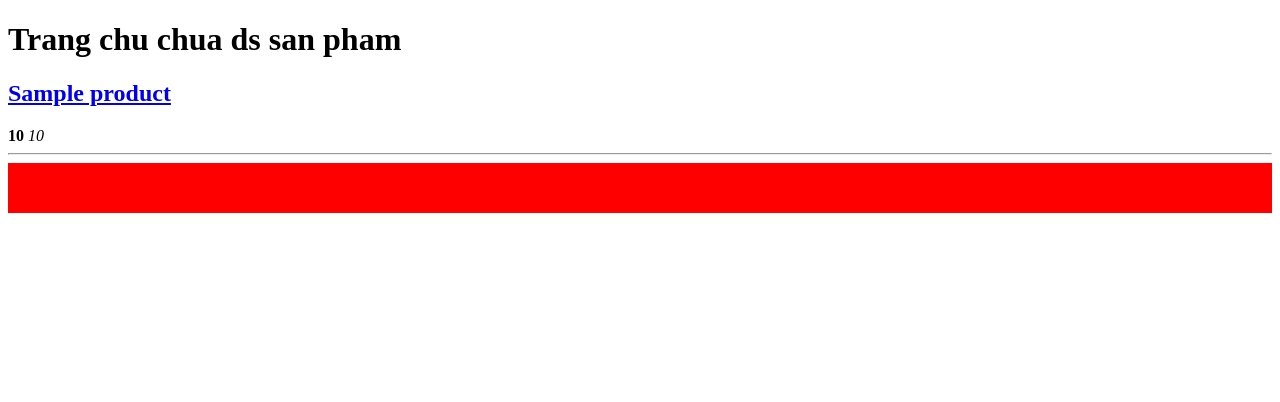
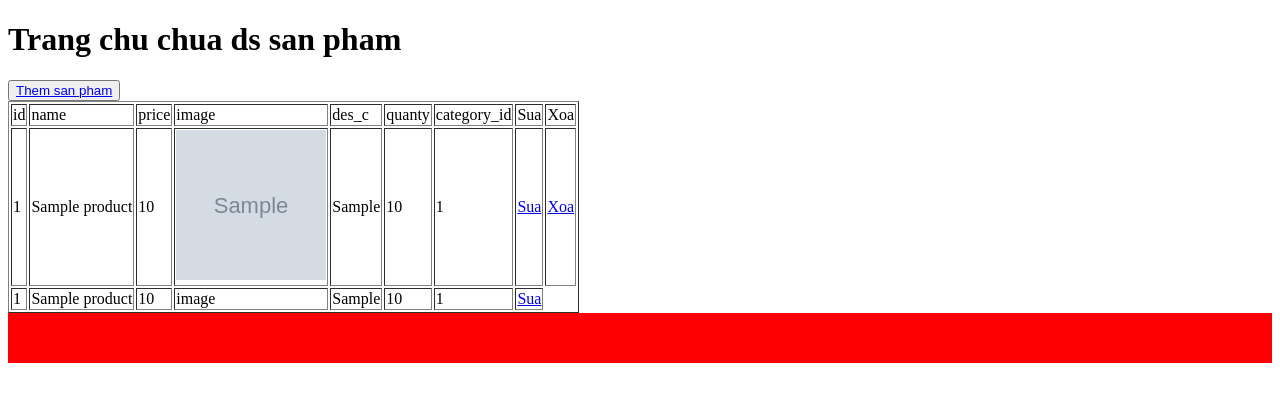
Before and after one commit to ngandt184163/xuong_php1_sum24, a PHP site: page / in a window 1280 px wide. Shown: the part 108-510 px from the top of the page. Run offline with PHP 8.4, Linux system fonts and the light colour scheme; tables that the repository leaves empty or names only in its code hold one stand-in row (values such as "Sample post"); grey boxes marked "Sample" are stand-in pictures.

Commit message:
upload code buoi 4

```diff
--- a/controller/ProductController.php
+++ b/controller/ProductController.php
@@ -27,6 +27,74 @@ class ProductController {
 
         include "./view/productDetail.php";
     }
+
+    // ham nay chi co nhiem vu load view
+    public function loadViewThem() {
+        // load ca categories
+        $categories = $this->productModel->getAllCategory();
+        include "./view/them.php";
+    }
+
+    public function store() {
+        if(isset($_POST['them'])) {
+            $name=$_POST['name'];
+            $price=$_POST['price'];
+            $img=$_FILES['anh'];
+            $quanty=$_POST['quanty'];
+            $des_c=$_POST['des_c'];
+            $category_id=$_POST['category_id'];
+
+
+            //upload anh vao thu muc public/img va lay duong dan ve
+            $img_path = uploadFile($img);
+
+            // luu vao db
+            $this->productModel->store($name, $price, $img_path, $quanty, $des_c, $category_id);
+
+            // goi view
+            header('location:?action=home');
+        }
+    }
+
+    public function delete($id) {
+        $this->productModel->destroy($id);
+        header('location:?action=home');
+    }
+
+    public function loadViewSua($id) {
+        $product = $this->productModel->getProductById($id);
+        $categories = $this->productModel->getAllCategory();
+
+        include "./view/update.php";
+    }
+
+    public function update($id) {
+        if(isset($_POST['sua'])) {
+            $name=$_POST['name'];
+            $price=$_POST['price'];
+            $img=$_FILES['anh'];
+            $quanty=$_POST['quanty'];
+            $des_c=$_POST['des_c'];
+            $category_id=$_POST['category_id'];
+
+
+            // kiem tra xem co up anh moi khong
+            if($img['size'] == 0) {
+                $product = $this->productModel->getProductById($id);
+                $img_path = $product['image'];   // bang anh cu
+            }else  {
+                //upload anh vao thu muc public/img va lay duong dan ve
+                $img_path = uploadFile($img);
+            }
+
+
+            // luu vao db
+            $this->productModel->updateP($id, $name, $price, $img_path, $quanty, $des_c, $category_id);
+
+            // goi view
+            header('location:?action=home');
+        }
+    }
 }
 
 
--- a/includes/help.php
+++ b/includes/help.php
@@ -12,4 +12,27 @@ function showData($data){
     }
     die();
 }
+
+function uploadFile($file, $folderUpload = './public/image/') {
+    // Thêm time() vào để chống trùng file name
+    $pathStorage = $folderUpload . time() . $file['name'];
+    // echo $pathStorage;
+    // die();
+
+    $from   = $file['tmp_name'];
+    $to     = $pathStorage; // Đường dẫn tuong đối
+
+    // function move_uploaded_file(string $from, string $to): bool { }
+    // @param string $from — The filename of the uploaded file.
+    // @param string $to — The destination of the moved file.
+    // @return bool
+    // If filename is not a valid upload file, then no action will occur, and move_uploaded_file will return false.
+    // @link https://php.net/manual/en/function.move-uploaded-file.php
+    if (move_uploaded_file($from, $to)) {
+        return $pathStorage; // Trả về đường dẫn để lưu DB
+    }
+
+    return null; // Upload fail trả về null
+}
+
 ?>
--- a/index.php
+++ b/index.php
@@ -42,6 +42,25 @@ switch($action) {
     case "logout":
         $userController->logout();
         break;
+    case "them" :
+        $productController->loadViewThem();
+        break;
+    case "store":
+        $productController->store();
+        break;
+    case "xoa":
+        $id=$_GET['id'];
+        $productController->delete($id);
+        break;
+
+    case "sua" :
+        $id=$_GET['id'];
+        $productController->loadViewSua($id);
+        break;
+    case "update":
+        $id=$_GET['id'];
+        $productController->update($id);
+        break;
 }
 
 ?>
--- a/model/ProductModel.php
+++ b/model/ProductModel.php
@@ -22,6 +22,33 @@ class ProductModel {
         $result = $this->conn->query($sql);
         return $result->fetch(PDO::FETCH_ASSOC);
     }
+
+
+    public function getAllCategory() {
+        // viet cau truy van
+        $sql = "SELECT * FROM categories";
+        // chay cau truy van
+        $result = $this->conn->query($sql);
+        // tra ve ket qua
+        return $result->fetchAll(PDO::FETCH_ASSOC);
+    }
+
+    public function store($name, $price, $img_path, $quanty, $des_c, $category_id) {
+        $sql = "INSERT INTO products (name, price, image, quanty, des_c, category_id)
+        VALUES ('$name', '$price', '$img_path', '$quanty', '$des_c', '$category_id')";
+
+        $this->conn->query($sql);
+    }
+
+    public function destroy($id) {
+        $sql = "DELETE FROM products WHERE id='$id'";
+        $this->conn->query($sql);
+    }
+
+    public function updateP($id, $name, $price, $img_path, $quanty, $des_c, $category_id){
+        $sql = "UPDATE products SET name='$name' ";
+        $this->conn->query($sql);
+    }
 }
 
 ?>
--- a/view/home.php
+++ b/view/home.php
@@ -5,28 +5,63 @@ include "./includes/header.php";
 
 <h1>Trang chu chua ds san pham</h1>
 
+<button><a href="?action=them">Them san pham</a></button>
+
 <style>
     /* .product {
         color: red;
     } */
 </style>
 
-<div class="list-product">
-    <!-- danh sach san pham duoc luu trong $products -->
-    <?php
-        foreach($products as $product){
-            ?>
-            <div class="product">
-                <h2><a href="?action=product_detail&id=<?php echo $product['id'] ?>"><?php echo $product['name']; ?></a></h2>
-                <b><?php echo $product['price']; ?></b>
-                <i><?php echo $product['quanty']; ?></i>
-            </div>
-            <hr>
-            <?php
-        }
-    ?>
 
-</div>
+<table border="1">
+
+    <tr>
+        <td>id</td>
+        <td>name</td>
+        <td>price</td>
+        <td>image</td>
+        <td>des_c</td>
+        <td>quanty</td>
+        <td>category_id</td>
+        <td>Sua</td>
+        <td>Xoa</td>
+    </tr>
+
+    <!-- hien thi cac hang du lieu -->
+     <?php
+    foreach($products as $product) {
+        echo '<tr>
+        <td>'.$product['id'].'</td>
+        <td>'.$product['name'].'</td>
+        <td>'.$product['price'].'</td>
+        <td><img width=150 height=150 src="'.$product['image'].'"></td>
+        <td>'.$product['des_c'].'</td>
+        <td>'.$product['quanty'].'</td>
+        <td>'.$product['category_id'].'</td>
+        <td><a href="?action=sua&id='.$product['id'].'">Sua</a></td>
+        <td><a href="?action=xoa&id='.$product['id'].'">Xoa</a></td>
+    </tr>';
+    }
+
+    // ====================
+
+    foreach($products as $product) {
+        ?>
+        <tr>
+            <td><?php echo $product['id'] ?></td>
+            <td><?php echo $product['name'] ?></td>
+            <td><?php echo $product['price'] ?></td>
+            <td>image</td>
+            <td><?php echo $product['des_c'] ?></td>
+            <td><?php echo $product['quanty'] ?></td>
+            <td><?php echo $product['category_id'] ?></td>
+            <td><a href="?action=sua&id=<?php echo $product['id'] ?>">Sua</a></td>
+        </tr>
+        <?php
+    }
+     ?>
+</table>
 
 
 <?php
```
Also changed, not shown: view/them.php (added, +19 -0 lines), view/update.php (added, +21 -0 lines), public/image/17180877601102.png (added), public/image/17180877851102.png (added), public/image/17180890811103.png (added).
